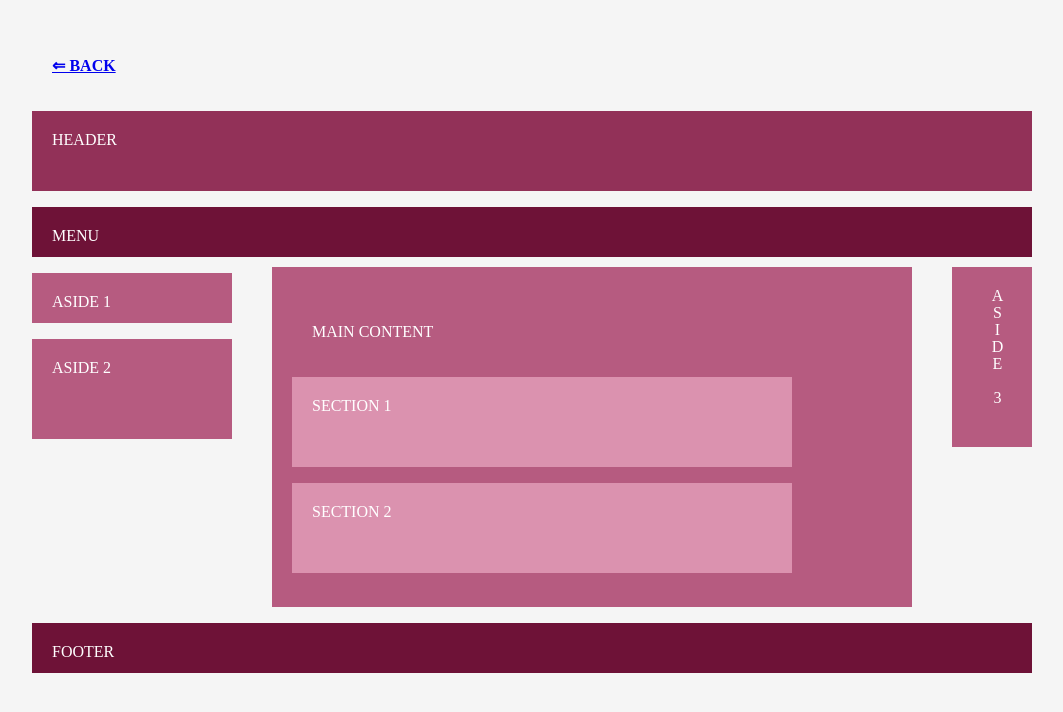
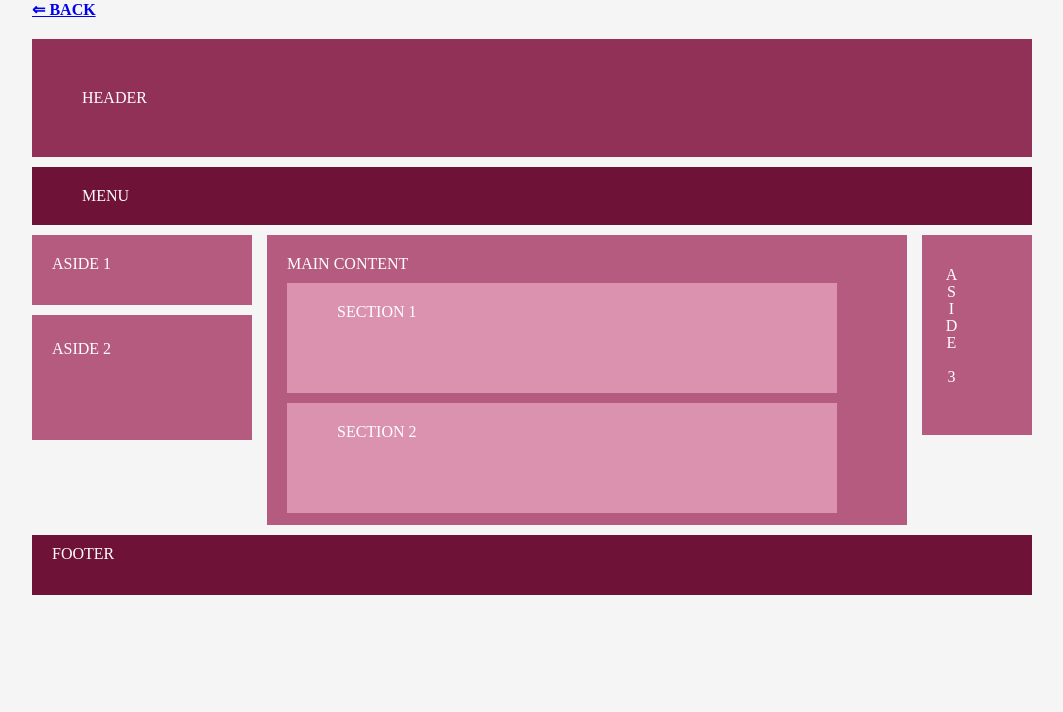
Before and after one commit to KattyTotoro/HTML, a plain HTML site: page dz3_3_structure.html in a window 1280 px wide. Shown: the whole page, without its empty margins (108-1171 px from the left). Drawn offline with Linux system fonts and the light colour scheme.

Commit message:
fuuuuuuh

```diff
--- a/dz3_3_structure.html
+++ b/dz3_3_structure.html
@@ -12,18 +12,20 @@
       background-color: #f5f5f5;
       color: white;
       text-transform: uppercase;
-      padding: 20px;
     }
 
     header {
       background-color: #923158;
-      height: 80px;
+      max-height: 80px;
+      margin-top: 20px;
+      padding: 50px;
     }
 
     nav {
       background-color: #6e1237;
-      height: 50px;
+      max-height: 50px;
       margin-top: 10px;
+      padding: 20px 0 20px 50px;
     }
 
     aside {
@@ -33,25 +35,31 @@
     .aside1 {
       width: 200px;
       height: 50px;
+      margin-top: 10px;
+      padding: 20px 0 0 20px;
     }
 
     .aside2 {
       width: 200px;
       height: 100px;
+      margin-top: 10px;
+      padding: 25px 0 0 20px;
     }
 
     .aside3 {
-      width: 80px;
+      width: 90px;
       height: 180px;
       margin-top: 10px;
       writing-mode: vertical-lr;
       text-orientation: upright;
+      text-align: center;
+      padding: 0 0 20px 20px;
     }
 
     main {
       background-color: #b65b80;
       width: 600px;
-      height: 300px;
+      height: 250px;
       padding: 20px;
       margin-top: 10px;
     }
@@ -60,15 +68,19 @@
       background-color: #db92af;
       width: 500px;
       height: 90px;
+      margin-top: 10px;
+      padding: 20px 0 0 50px;
     }
 
     footer {
       background-color: #6e1237;
       height: 50px;
+      margin-top: 10px;
+      padding: 10px 0 0 20px;
     }
 
     p {
-      padding: 20px;
+      margin: 0;
     }
 
     .flex {
```
